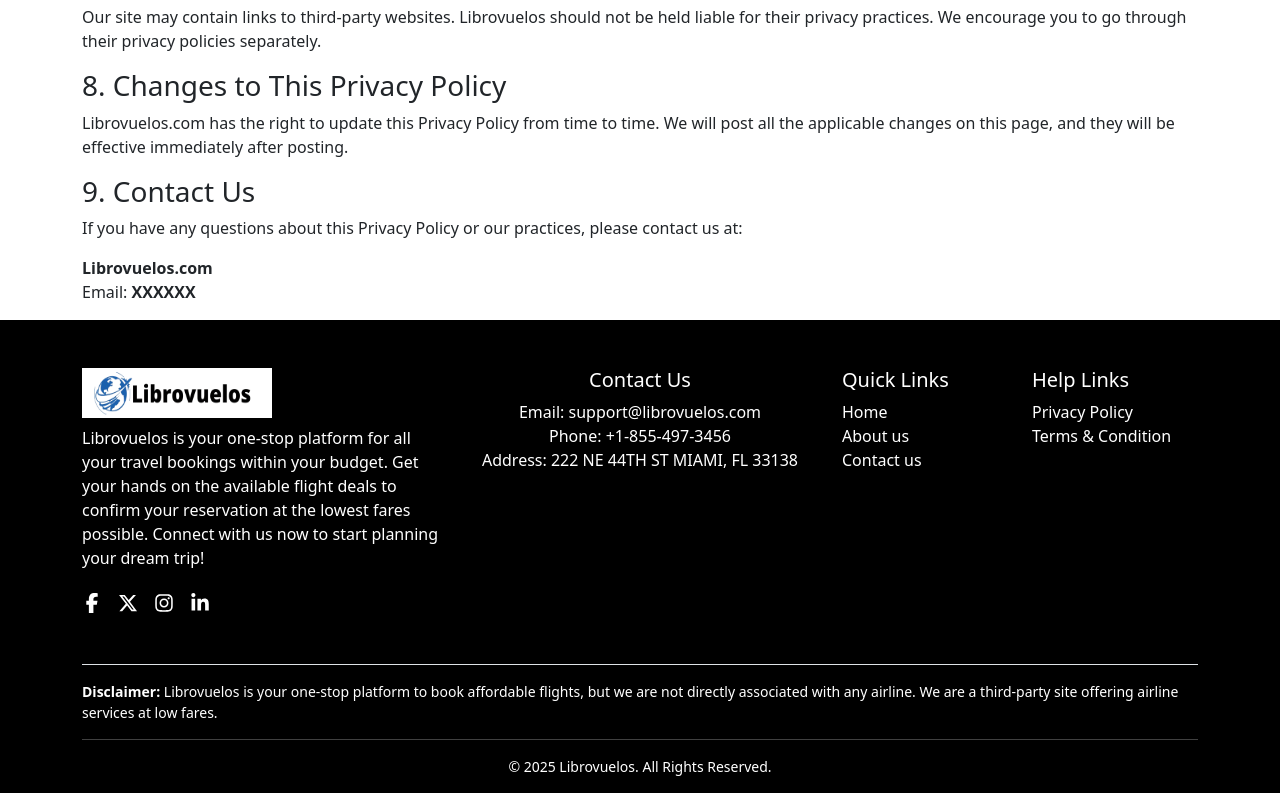
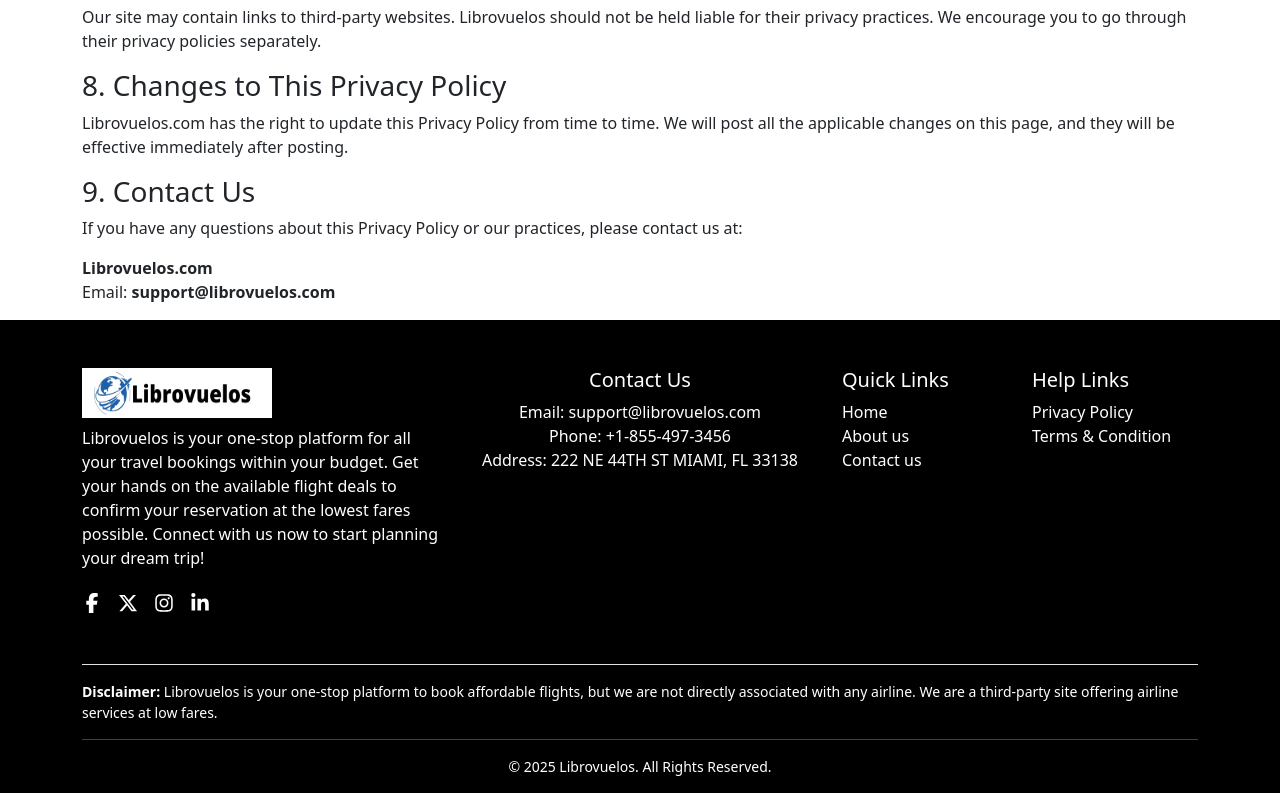
Before and after one commit to acedeveloper-byte/aeromexicohighfly, a Next.js app: page /privacy-policy in a window 1280 px wide. Shown: the part 1917-2710 px from the top of the page. Built offline with nearby package versions, Linux system fonts and the light colour scheme.

Commit message:
number added

```diff
--- a/app/privacy-policy/page.js
+++ b/app/privacy-policy/page.js
@@ -82,7 +82,7 @@
 
 <h3>9. Contact Us</h3>
 <p>If you have any questions about this Privacy Policy or our practices, please contact us at:</p>
-<p><strong>Librovuelos.com</strong><strong><br /></strong> Email: <strong>XXXXXX</strong></p>
+<p><strong>Librovuelos.com</strong><strong><br /></strong> Email: <strong>support@librovuelos.com</strong></p>
       </Container>
       <Footer />
     </>
```
